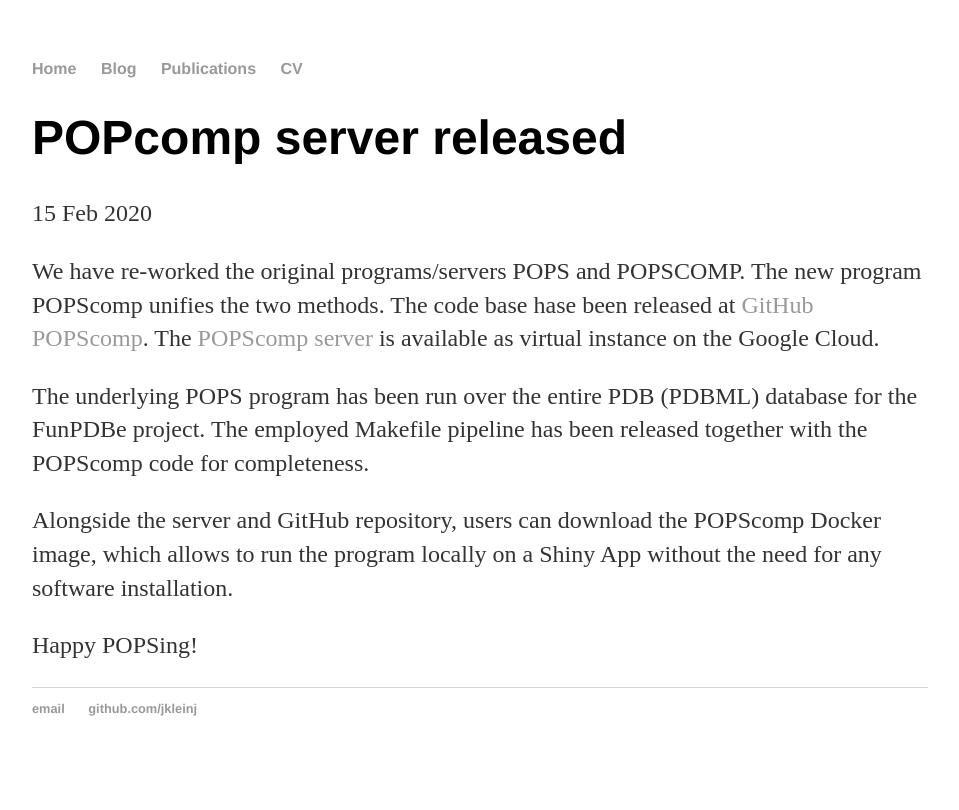
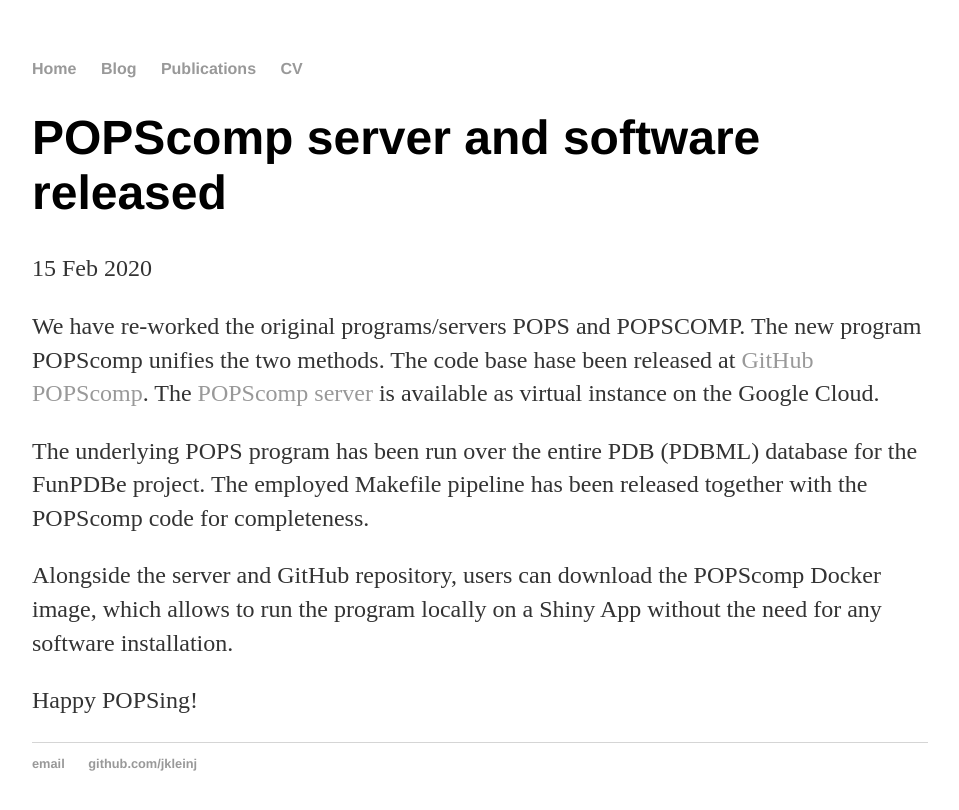
Before and after one commit to jkleinj/jkleinj.github.io, a Jekyll site: the page built from _posts/2020-02-15-POPScomp-release.md, in a window 1280 px wide. Shown: the top 810 px of the page, without its empty margins (160-1119 px from the left). Built offline with Jekyll 4.4.1, drawn with Linux system fonts in a browser that asks for light colours.

Commit message:
Update 2020-02-15-POPScomp-release.md

```diff
--- a/_posts/2020-02-15-POPScomp-release.md
+++ b/_posts/2020-02-15-POPScomp-release.md
@@ -1,6 +1,6 @@
 ---
 layout: post
-title: "POPcomp server released"
+title: "POPScomp server and software released"
 date: 2020-02-15
 ---
 We have re-worked the original programs/servers POPS and POPSCOMP.
```
